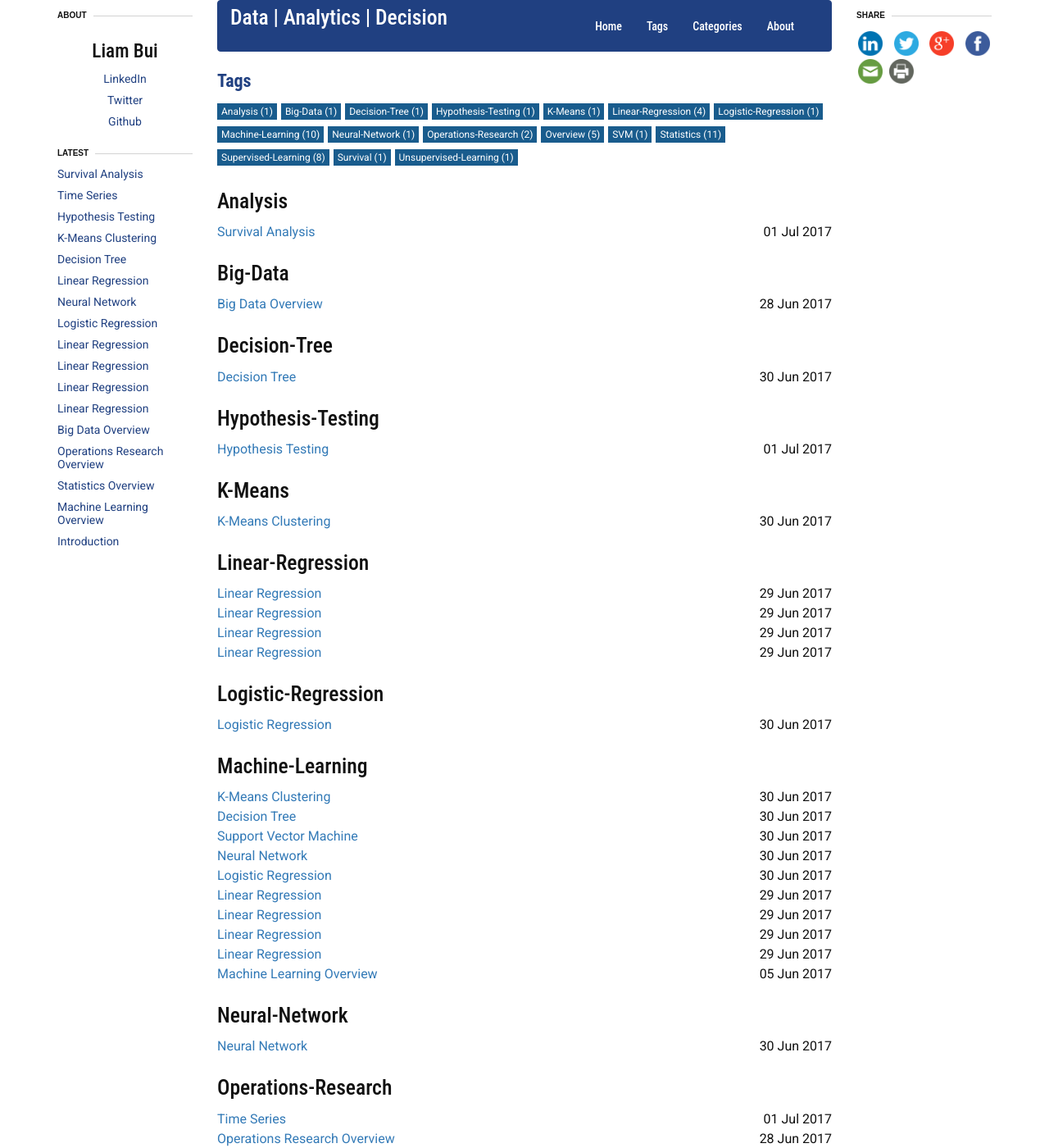
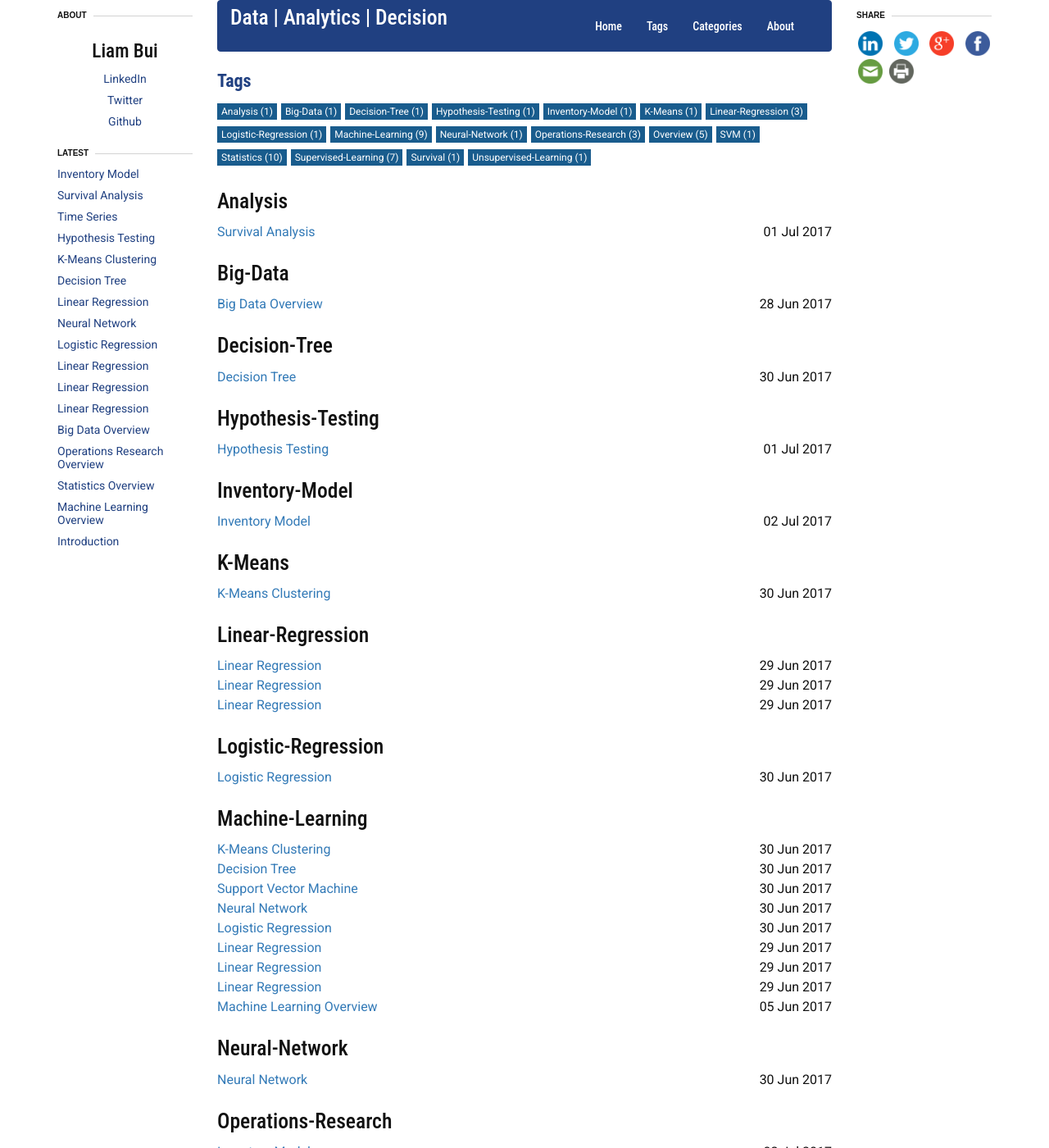
Before and after one commit to liambll/blog-archive, a Jekyll site: the page built from tags.md, in a window 1280 px wide and 1400 px high. Shown: the whole window at 82% size. Built offline with Jekyll 4.4.1, drawn with Linux system fonts in a browser that asks for light colours; nearby versions of some CDN libraries; some of the changed lines change nothing that is shown; some of the changed text lies outside the part shown.

Commit message:
Update 2017-07-02-inventory-model.markdown

```diff
--- a/_posts/2017-07-02-inventory-model.markdown
+++ b/_posts/2017-07-02-inventory-model.markdown
@@ -1,31 +1,16 @@
 ---
 layout: post
 comments: true
-title:  "Linear Regression"
-title2:  "Linear Regression"
-date:   2017-06-29 15:22:00
-permalink: 2017/06/29/linear-regression/
+title:  "Inventory Model"
+title2:  "Inventory Model"
+date:   2017-07-02 15:22:00
+permalink: /inventory-model/
 mathjax: true
-tags: Statistics Machine-Learning Linear-Regression Supervised-Learning
-categories: Statistics Machine-Learning
-img: /blog/assets/linear-regression/linear-regression.png
-summary: Linear regression is an approach for modeling the relationship between a scalar dependent variable y and one or more explanatory variables (or independent variables) denoted X...
+tags: Operations-Research Inventory-Model
+categories: Operations-Research
+img: /blog/assets/inventory-model/inventory-model.png
+summary: Inventory model is a mathematical model that helps business in determining the optimum level of inventories that should be maintained, purchased...
 ---
 
 
-"Linear regression is an approach for modeling the relationship between a dependent variable and one or more explanatory variables." In Statistics, Linear regression is used to understand how changes in explanatory variables would affect the dependent variable. In machine learning, the focus is more to predict value of dependent variable based on explanatory variables.
-
-Some examples:
-- analyze relationship between customer's satisfaction and customer's waiting time, call duration, discussion topic, etc
-- predict house price based on the house's characteristics (location, areas, number of bed rooms, number of bath rooms, etc)
-
-## 1. Model
-
-
-## 2. Learning
-
-## 3. Examples
-
-## 4. Further thought
-
-## 5. Statistical perspectives
+"Inventory model is a mathematical model that helps business in determining the optimum level of inventories that should be maintained in a production process, managing frequency of ordering, deciding on quantity of goods or raw materials to be stored, tracking flow of supply of raw materials and goods to provide uninterrupted service to customers without any delay in delivery."
```
